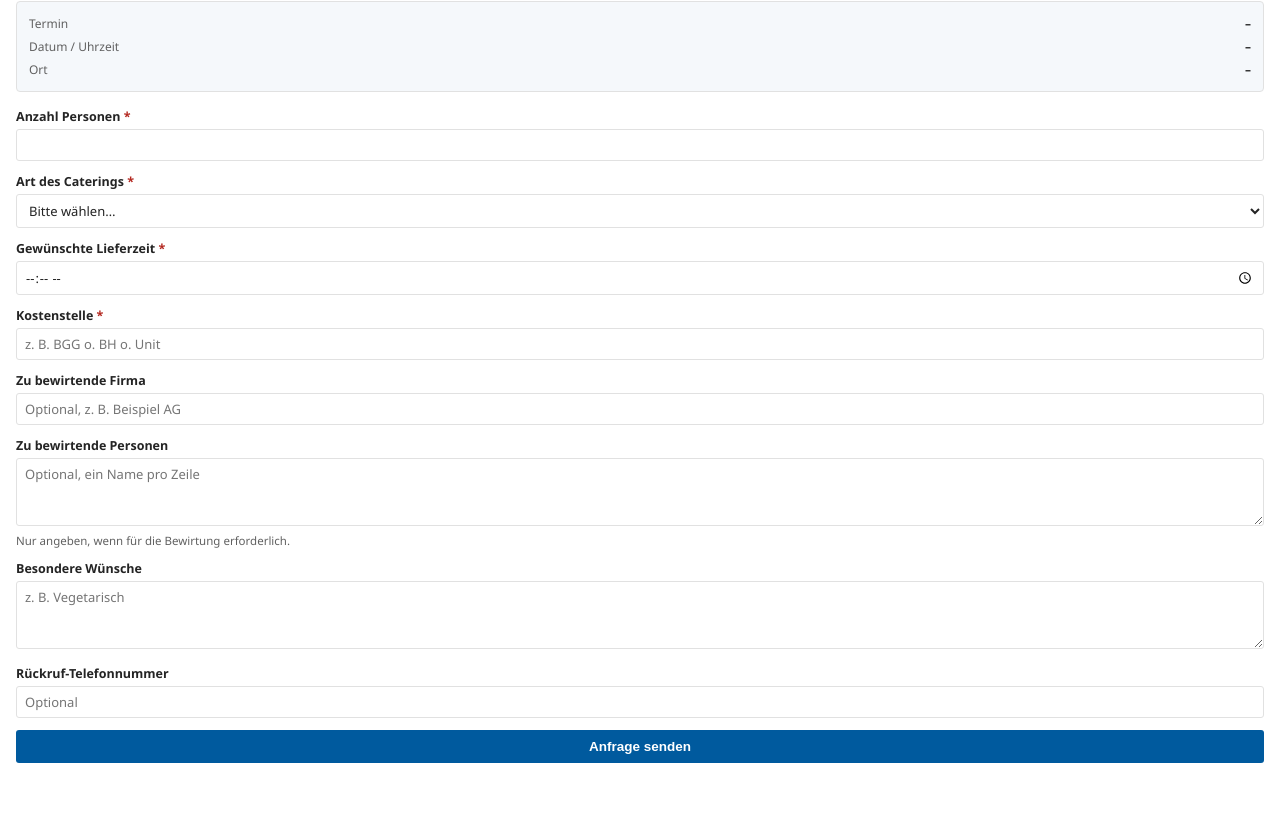
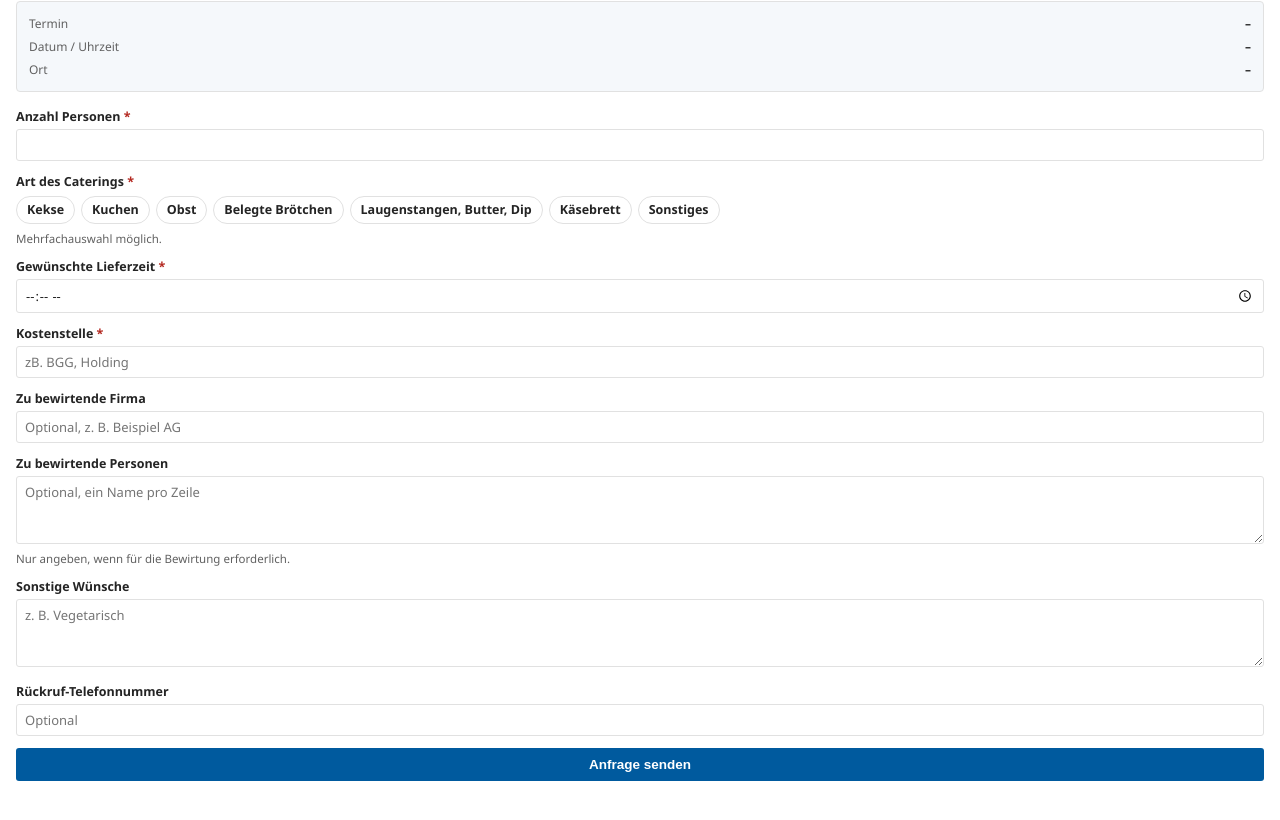
Before and after one commit to oversold1960/catering-addin, a plain HTML site: page src/taskpane/taskpane.html in a window 1280 px wide. Shown: the part 66-886 px from the top of the page. Drawn offline with Linux system fonts and the light colour scheme; a script that the page names is missing.

Commit message:
Add files via upload

```diff
--- a/src/taskpane/taskpane.css
+++ b/src/taskpane/taskpane.css
@@ -100,6 +100,75 @@ body {
 
 .field textarea { resize: vertical; }
 
+/* Mehrfachauswahl „Art des Caterings“ als Auswahl-Chips (echte Checkboxen) */
+fieldset.field {
+  border: none;
+  padding: 0;
+  margin: 0 0 12px;
+  min-width: 0;
+}
+
+fieldset.field legend {
+  padding: 0;
+  margin-bottom: 6px;
+  font-weight: 600;
+  font-size: 12.5px;
+}
+
+.chips {
+  display: flex;
+  flex-wrap: wrap;
+  gap: 6px;
+}
+
+.chip {
+  position: relative;
+  display: inline-flex;
+  cursor: pointer;
+}
+
+.chip input {
+  position: absolute;
+  opacity: 0;
+  width: 1px;
+  height: 1px;
+  margin: 0;
+}
+
+.chip span {
+  display: inline-flex;
+  align-items: center;
+  gap: 4px;
+  padding: 5px 10px;
+  border: 1px solid var(--border);
+  border-radius: 14px;
+  background: #FFFFFF;
+  font-size: 12.5px;
+  line-height: 1.3;
+  user-select: none;
+  transition: background .12s, border-color .12s, color .12s;
+}
+
+.chip:hover span { border-color: var(--accent); }
+
+.chip input:checked + span {
+  background: var(--accent);
+  border-color: var(--accent);
+  color: #FFFFFF;
+}
+
+.chip input:checked + span::before {
+  content: "\2713";
+  font-weight: 700;
+}
+
+.chip input:focus-visible + span {
+  outline: 2px solid var(--accent);
+  outline-offset: 2px;
+}
+
+.chips-field.invalid .chip span { border-color: var(--error); }
+
 .field .hint {
   display: block;
   margin-top: 3px;
--- a/src/taskpane/taskpane.html
+++ b/src/taskpane/taskpane.html
@@ -29,17 +29,19 @@
       <input type="number" id="attendeeCount" min="1" step="1" required />
     </label>
 
-    <label class="field">
-      <span>Art des Caterings <em>*</em></span>
-      <select id="cateringType" required>
-        <option value="" disabled selected>Bitte wählen…</option>
-        <option value="Kaffee & Gebäck">Kaffee &amp; Gebäck</option>
-        <option value="Mittagsbuffet">Mittagsbuffet</option>
-        <option value="Fingerfood">Fingerfood</option>
-        <option value="Nur Getränke">Nur Getränke</option>
-        <option value="Sonstiges">Sonstiges</option>
-      </select>
-    </label>
+    <fieldset class="field chips-field" id="cateringTypeGroup" aria-describedby="cateringTypeHint">
+      <legend>Art des Caterings <em>*</em></legend>
+      <div class="chips">
+        <label class="chip"><input type="checkbox" name="cateringType" value="Kekse" /><span>Kekse</span></label>
+        <label class="chip"><input type="checkbox" name="cateringType" value="Kuchen" /><span>Kuchen</span></label>
+        <label class="chip"><input type="checkbox" name="cateringType" value="Obst" /><span>Obst</span></label>
+        <label class="chip"><input type="checkbox" name="cateringType" value="Belegte Brötchen" /><span>Belegte Brötchen</span></label>
+        <label class="chip"><input type="checkbox" name="cateringType" value="Laugenstangen, Butter, Dip" /><span>Laugenstangen, Butter, Dip</span></label>
+        <label class="chip"><input type="checkbox" name="cateringType" value="Käsebrett" /><span>Käsebrett</span></label>
+        <label class="chip"><input type="checkbox" name="cateringType" value="Sonstiges" /><span>Sonstiges</span></label>
+      </div>
+      <small class="hint" id="cateringTypeHint">Mehrfachauswahl möglich.</small>
+    </fieldset>
 
     <label class="field">
       <span>Gewünschte Lieferzeit <em>*</em></span>
@@ -48,7 +50,7 @@
 
     <label class="field">
       <span>Kostenstelle <em>*</em></span>
-      <input type="text" id="costCenter" placeholder="z. B. BGG o. BH o. Unit" required />
+      <input type="text" id="costCenter" placeholder="zB. BGG, Holding" required />
     </label>
 
     <label class="field">
@@ -63,7 +65,7 @@
     </label>
 
     <label class="field">
-      <span>Besondere Wünsche</span>
+      <span>Sonstige Wünsche</span>
       <textarea id="dietaryNotes" rows="3" placeholder="z. B. Vegetarisch"></textarea>
     </label>
 
@@ -76,6 +78,8 @@
     <p id="statusMsg" class="status" role="status" aria-live="polite"></p>
   </form>
 
+  <script src="../lib/pdf-lib.min.js"></script>
   <script src="taskpane.js"></script>
+  <script src="beleg.js"></script>
 </body>
 </html>
--- a/src/taskpane/taskpane.js
+++ b/src/taskpane/taskpane.js
@@ -80,6 +80,13 @@ function formatRange(start, end) {
   return `${dateFmt.format(s)}, ${timeFmt.format(s)}–${timeFmt.format(e)} Uhr`;
 }
 
+// Fehlermarkierung entfernen, sobald eine Option gewählt wird.
+document.getElementById("cateringTypeGroup").addEventListener("change", (e) => {
+  if (e.target.matches('input[name="cateringType"]:checked')) {
+    e.currentTarget.classList.remove("invalid");
+  }
+});
+
 document.getElementById("cateringForm").addEventListener("submit", async (event) => {
   event.preventDefault();
   await handleSubmit();
@@ -90,7 +97,12 @@ async function handleSubmit() {
   const submitBtn = document.getElementById("submitBtn");
 
   const attendeeCount = document.getElementById("attendeeCount").value;
-  const cateringType = document.getElementById("cateringType").value;
+  // Mehrfachauswahl: alle angehakten Optionen in Formularreihenfolge.
+  const cateringTypes = Array.from(
+    document.querySelectorAll('input[name="cateringType"]:checked')
+  ).map((cb) => cb.value);
+  // Trenner "; ", weil eine Option selbst Kommas enthält ("Laugenstangen, Butter, Dip").
+  const cateringType = cateringTypes.join("; ");
   const deliveryTime = document.getElementById("deliveryTime").value;
   const costCenter = document.getElementById("costCenter").value.trim();
   const guestCompany = document.getElementById("guestCompany").value.trim().slice(0, 200);
@@ -98,8 +110,11 @@ async function handleSubmit() {
   const dietaryNotes = document.getElementById("dietaryNotes").value.trim();
   const phone = document.getElementById("phone").value.trim();
 
-  if (!attendeeCount || !cateringType || !deliveryTime || !costCenter) {
-    setStatus(statusEl, "Bitte alle Pflichtfelder (*) ausfüllen.", "error");
+  const typeGroup = document.getElementById("cateringTypeGroup");
+  typeGroup.classList.toggle("invalid", cateringTypes.length === 0);
+
+  if (!attendeeCount || cateringTypes.length === 0 || !deliveryTime || !costCenter) {
+    setStatus(statusEl, "Bitte alle Pflichtfelder (*) ausfüllen – bei „Art des Caterings“ mindestens eine Option wählen.", "error");
     return;
   }
 
@@ -118,7 +133,8 @@ async function handleSubmit() {
     },
     catering: {
       attendeeCount: parseInt(attendeeCount, 10),
-      type: cateringType,
+      type: cateringType,          // kompatibel: Text, z. B. "Kekse; Obst"
+      types: cateringTypes,        // neu ab 1.0.0.9: Liste der gewählten Optionen
       deliveryTime: deliveryTime,
       dietaryNotes: dietaryNotes || null,
       costCenter: costCenter,
@@ -135,6 +151,17 @@ async function handleSubmit() {
 
   submitBtn.disabled = true;
   setStatus(statusEl, "Anfrage wird gesendet…", "");
+
+  // Bewirtungsbeleg (PDF) für den Empfang erzeugen und mitsenden (siehe beleg.js).
+  // Schlägt das fehl, wird die Anfrage trotzdem ohne Anhang gesendet.
+  payload.bewirtungsbeleg = null;
+  payload.bewirtungsbelegError = null;
+  try {
+    payload.bewirtungsbeleg = await buildBelegAttachment(payload.requestId);
+  } catch (belegErr) {
+    console.error(belegErr);
+    payload.bewirtungsbelegError = "PDF konnte im Add-in nicht erzeugt werden";
+  }
 
   try {
     const response = await fetch(CATERING_ENDPOINT, {
```
